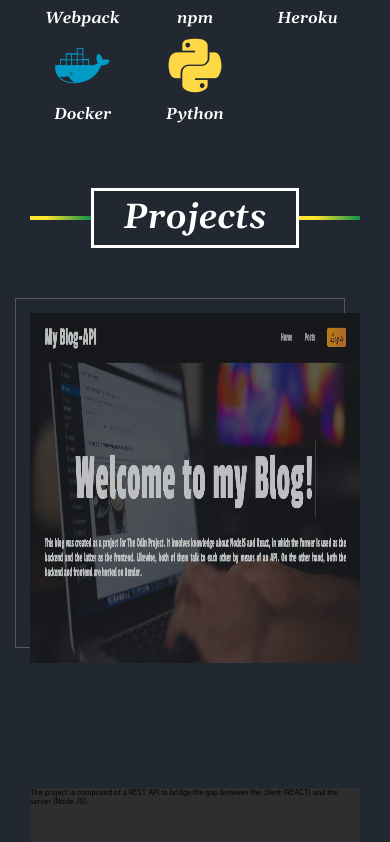
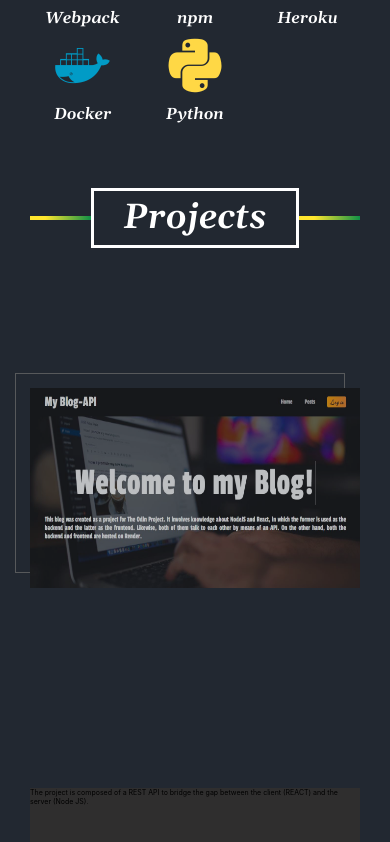
Before and after one commit to Houser97/Portfolio, a React (Create React App) app: page / in a window 390 px wide. Shown: the part 1567-2409 px from the top of the page. Built offline with nearby package versions, Linux system fonts and the light colour scheme.

Commit message:
Fine tune media queries to improve image of cards

```diff
--- a/src/styles/ProjectCard.css
+++ b/src/styles/ProjectCard.css
@@ -82,12 +82,12 @@
 @media (max-width: 820px) {
     .app__project-subcontainer{
         grid-template-columns: 1fr;
-        grid-template-rows: minmax(300px, 350px) minmax(200px, 1fr);
+        grid-template-rows: minmax(200px, 350px) minmax(200px, 1fr);
     }
 
     .app__project-subcontainer-reversed{
         grid-template-columns: 1fr;
-        grid-template-rows: minmax(300px, 350px) minmax(200px, 1fr);
+        grid-template-rows: minmax(200px, 350px) minmax(200px, 1fr);
     }
 
     .project-img-container-commun{
@@ -105,9 +105,19 @@
     }
 }
 
-@media (max-width: 370px) {
+@media (max-width: 540px){
     .project-img-container-commun{
-        width: 250px;
-        height: 250px;
+        justify-self: center;
+        width: 100%;
+        height: 280px;
     }
 }
+
+
+@media (max-width: 420px){
+    .project-img-container-commun{
+        justify-self: center;
+        width: 100%;
+        height: 200px;
+    }
+}
```
